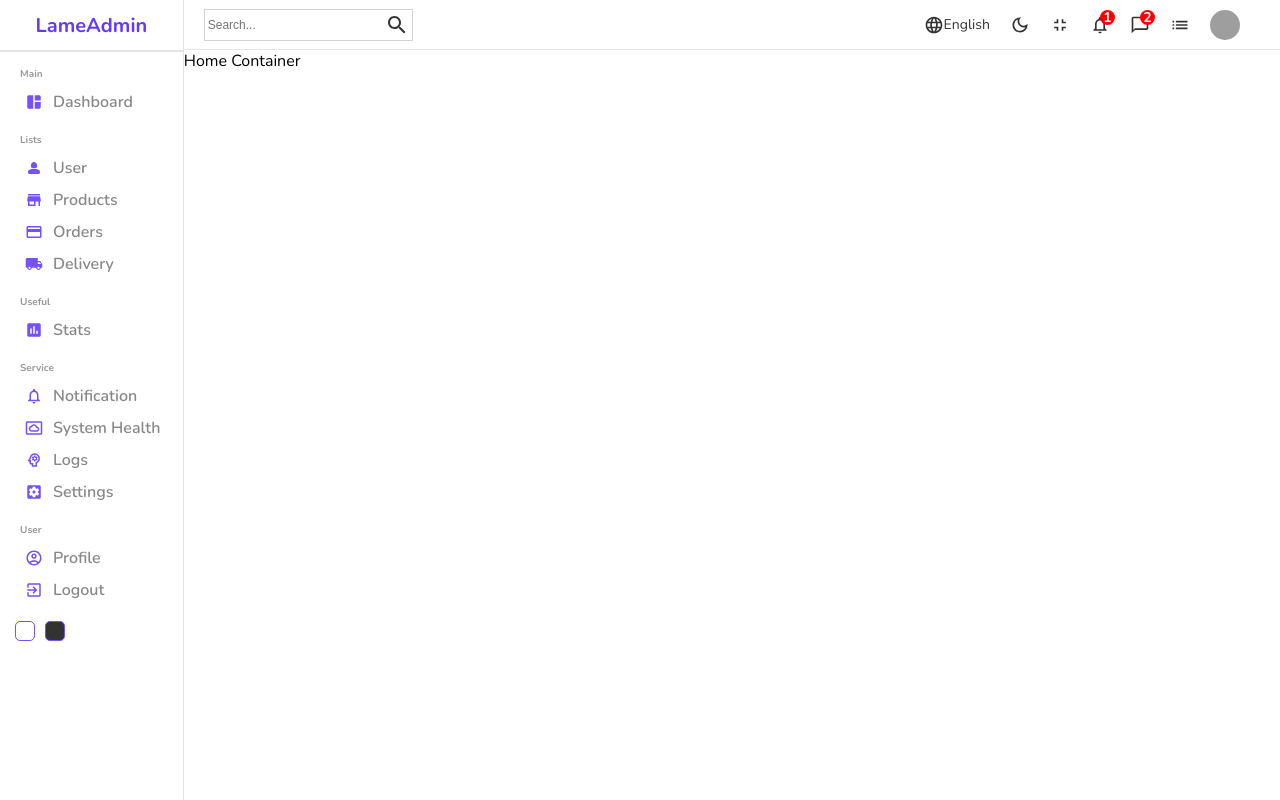
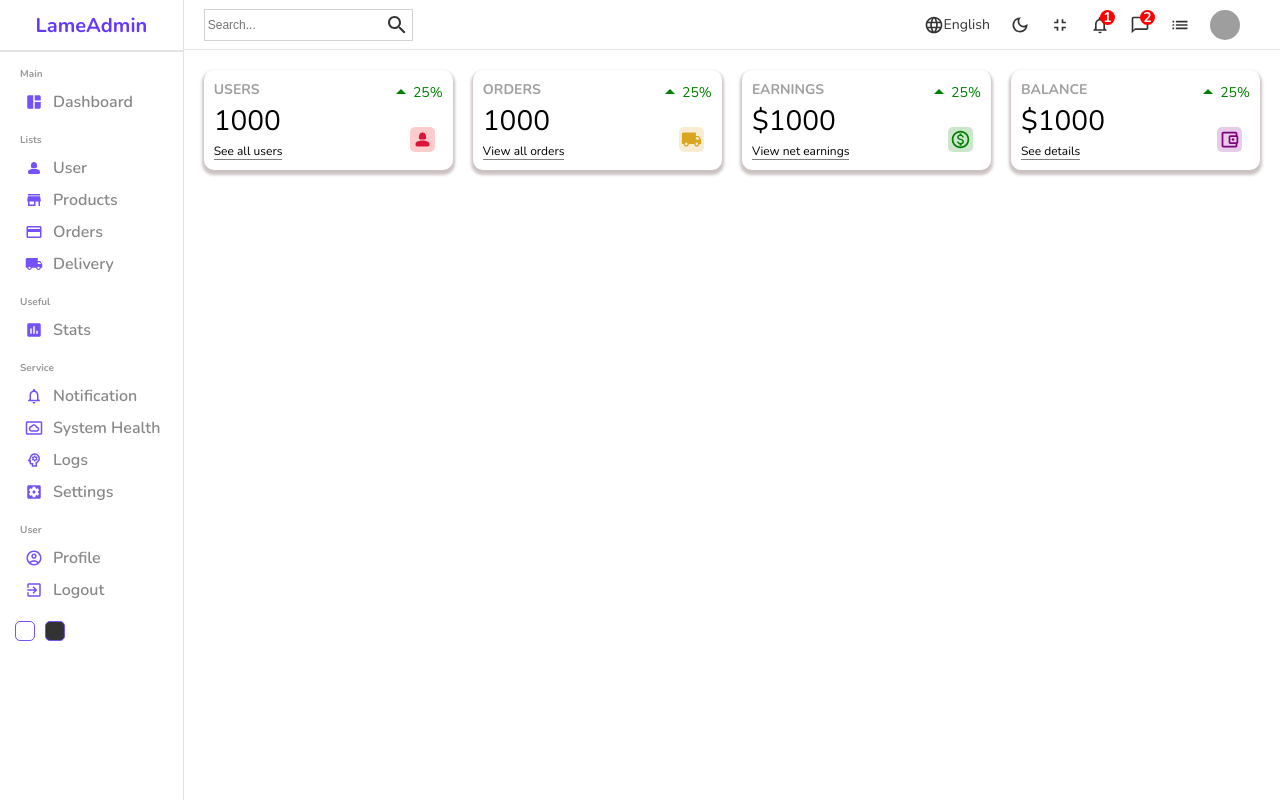
Before and after one commit to n4vn337/LameAdmin, a React (Vite) app: page / in a window 1280 px wide. Built offline with nearby package versions, Linux system fonts and the light colour scheme; grey boxes are pictures that could not be loaded.

Commit message:
Add widgets

```diff
--- a/package.json
+++ b/package.json
@@ -14,6 +14,7 @@
     "@emotion/styled": "^11.11.0",
     "@mui/icons-material": "^5.15.5",
     "@mui/material": "^5.15.5",
+    "prop-types": "^15.8.1",
     "react": "^18.2.0",
     "react-dom": "^18.2.0",
     "react-router-dom": "^6.21.3",
--- /dev/null
+++ b/src/components/widget/Widget.jsx
@@ -0,0 +1,106 @@
+import PropTypes from "prop-types";
+import "./widget.scss";
+import ArrowDropUpOutlinedIcon from "@mui/icons-material/ArrowDropUpOutlined";
+import Person2RoundedIcon from "@mui/icons-material/Person2Rounded";
+import LocalShippingIcon from "@mui/icons-material/LocalShipping";
+import MonetizationOnOutlinedIcon from "@mui/icons-material/MonetizationOnOutlined";
+import AccountBalanceWalletOutlinedIcon from "@mui/icons-material/AccountBalanceWalletOutlined";
+
+export const Widget = (props) => {
+  const { type } = props;
+  let data;
+
+  //   temp data
+  const amount = 1000;
+  const diff = 25;
+
+  switch (type) {
+    case "user":
+      data = {
+        title: "USERS",
+        isMoney: false,
+        link: "See all users",
+        icon: (
+          <Person2RoundedIcon
+            className="icon"
+            style={{
+              color: "crimson",
+              backgroundColor: "rgba(255, 0, 0, 0.2)",
+            }}
+          />
+        ),
+      };
+      break;
+    case "order":
+      data = {
+        title: "ORDERS",
+        isMoney: false,
+        link: "View all orders",
+        icon: (
+          <LocalShippingIcon
+            className="icon"
+            style={{
+              backgroundColor: "rgba(218, 165, 32, 0.2)",
+              color: "goldenrod",
+            }}
+          />
+        ),
+      };
+      break;
+    case "earning":
+      data = {
+        title: "EARNINGS",
+        isMoney: true,
+        link: "View net earnings",
+        icon: (
+          <MonetizationOnOutlinedIcon
+            className="icon"
+            style={{ backgroundColor: "rgba(0, 128, 0, 0.2)", color: "green" }}
+          />
+        ),
+      };
+      break;
+    case "balance":
+      data = {
+        title: "BALANCE",
+        isMoney: true,
+        link: "See details",
+        icon: (
+          <AccountBalanceWalletOutlinedIcon
+            className="icon"
+            style={{
+              backgroundColor: "rgba(128, 0, 128, 0.2)",
+              color: "purple",
+            }}
+          />
+        ),
+      };
+      break;
+
+    default:
+      break;
+  }
+  return (
+    <div className="widget">
+      <div className="left">
+        <span className="title">{data.title}</span>
+        <span className="counter">
+          {data.isMoney && "$"}
+          {amount}
+        </span>
+        <span className="link">{data.link}</span>
+      </div>
+      <div className="right">
+        <div className="percentage positive">
+          <ArrowDropUpOutlinedIcon />
+          {diff}%
+        </div>
+        {data.icon}
+      </div>
+    </div>
+  );
+};
+
+Widget.propTypes = {
+  type: PropTypes.string,
+};
--- /dev/null
+++ b/src/components/widget/widget.scss
@@ -0,0 +1,59 @@
+.widget {
+  display: flex;
+  justify-content: space-between;
+  flex: 1;
+  padding: 10px;
+
+  box-shadow: 0px 3px 3px 2px rgba(188, 173, 173, 0.75);
+  -webkit-box-shadow: 0px 3px 3px 2px rgba(188, 173, 173, 0.75);
+  -moz-box-shadow: 0px 3px 3px 2px rgba(188, 173, 173, 0.75);
+
+  border-radius: 10px;
+  height: 100px;
+
+  .left,
+  .right {
+    display: flex;
+    flex-direction: column;
+    justify-content: space-between;
+
+    .title {
+      font-weight: bold;
+      font-size: 14px;
+      color: rgb(160, 160, 160);
+    }
+
+    .counter {
+      font-size: 28px;
+      font-weight: 300;
+    }
+
+    .link {
+      width: max-content;
+      font-size: 12px;
+      border-bottom: 1px solid gray;
+    }
+
+    .percentage {
+      display: flex;
+      align-items: center;
+      font-size: 14px;
+
+      &.positive {
+        color: green;
+      }
+      &.negative {
+        color: red;
+      }
+    }
+    .icon {
+      font-size: 25px;
+      margin: 8px;
+      padding: 2px;
+      //   background-color: rgba(128, 0, 128, 0.541);
+      border-radius: 5px;
+
+      align-self: flex-end;
+    }
+  }
+}
--- a/src/pages/Home.jsx
+++ b/src/pages/Home.jsx
@@ -1,5 +1,6 @@
 import "./home.scss";
 import { Sidebar, Navbar } from "../components";
+import { Widget } from "../components/widget/Widget";
 export const Home = () => {
   return (
     <div className="home">
@@ -7,7 +8,12 @@
       <Sidebar />
       <div className="homeContainer">
         <Navbar />
-        Home Container
+        <div className="widgets">
+          <Widget type="user" />
+          <Widget type="order" />
+          <Widget type="earning" />
+          <Widget type="balance" />
+        </div>
       </div>
     </div>
   );
--- a/src/pages/home.scss
+++ b/src/pages/home.scss
@@ -11,5 +11,11 @@
   .homeContainer {
     // background-color: lightblue;
     flex: 6;
+
+    .widgets {
+      display: flex;
+      padding: 20px;
+      gap: 20px;
+    }
   }
 }
```
Also changed, not shown: 1 other file (tests, documents, lock files or other folders).
